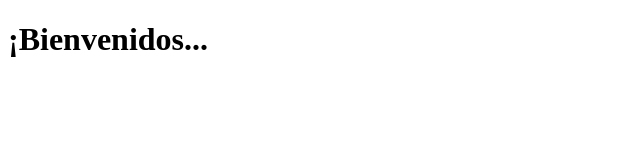
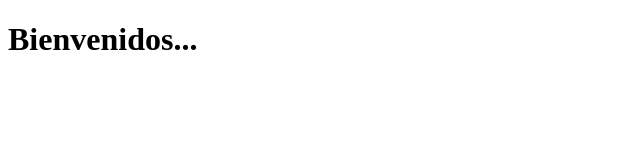
Before and after one commit to santiagobr09/page, a plain HTML site: page index.html in a window 1280 px wide. Shown: the whole page, without its empty margins (0-640 px from the left). Drawn offline with Linux system fonts and the light colour scheme.

Commit message:
Update index.html

```diff
--- a/index.html
+++ b/index.html
@@ -6,6 +6,6 @@
     <title>Santiago</title>
 </head>
 <body>
-    <h1>¡Bienvenidos...</h1>
+    <h1>Bienvenidos...</h1>
 </body>
 </html>
```
